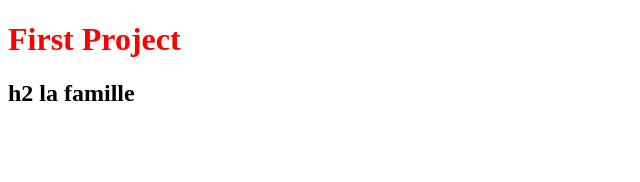
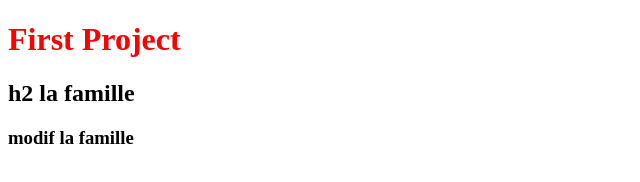
Before and after one commit to Brissux/frist-project, a plain HTML site: page index.html in a window 1280 px wide. Shown: the whole page, without its empty margins (0-640 px from the left). Drawn offline with Linux system fonts and the light colour scheme.

Commit message:
ajout h3

```diff
--- a/index.html
+++ b/index.html
@@ -10,7 +10,7 @@
 <body>
     <h1>First Project</h1>
     <h2>h2 la famille</h2>
-
+<h3>modif la famille</h3>
 </body>
 
 </html>
```
